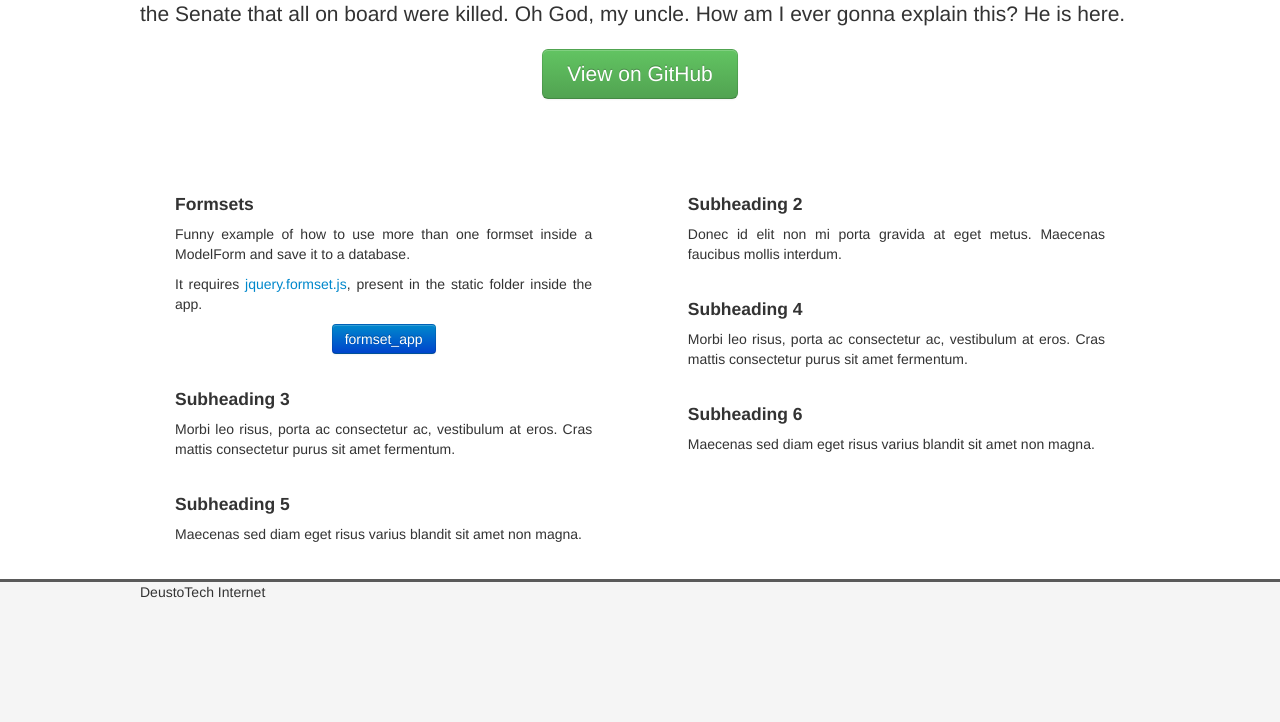
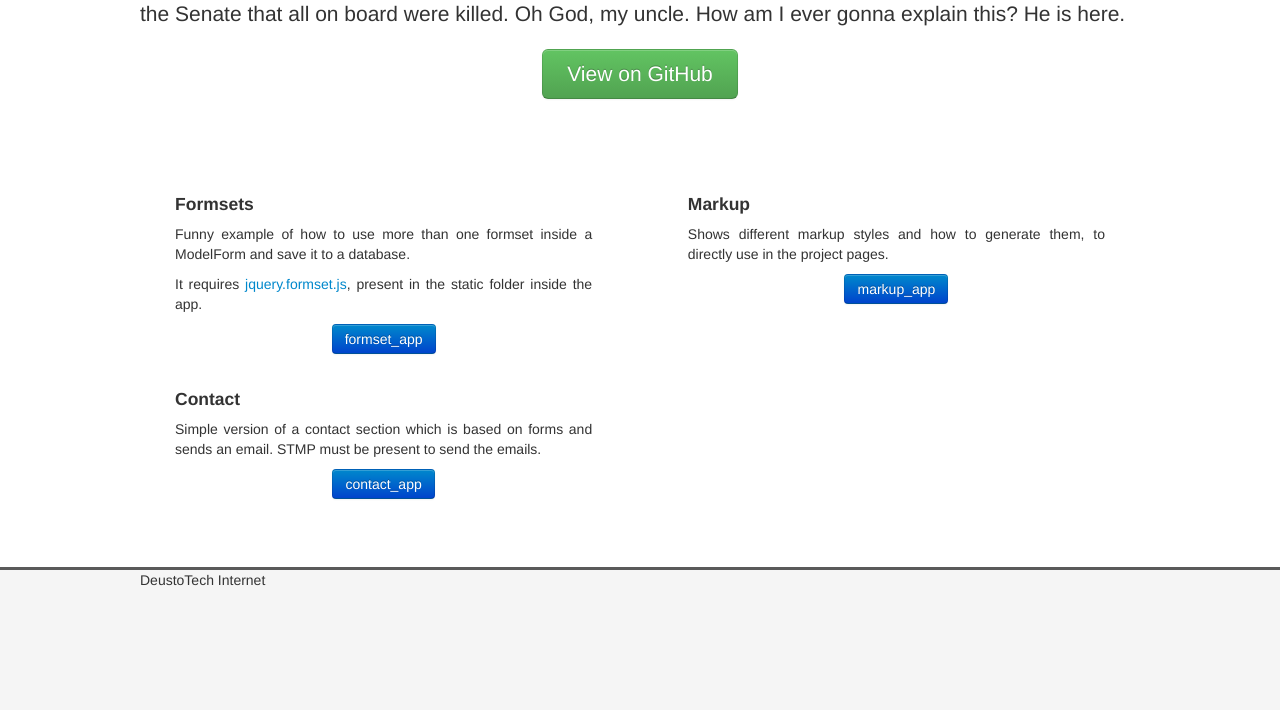
Before and after one commit to etxahun/django-bootstrap, a Django app: page / in a window 1280 px wide. Shown: the part 306-1028 px from the top of the page. After the commit the page ends 892 px from the top, so only its background shows below. Run offline with Django 3.2, Linux system fonts and the light colour scheme; parts of the project's set-up code (start-up, migrations or seed data) failed here and were passed over; some libraries are stand-ins or nearby versions.

Commit message:
Added link to markup_app on index.html

```diff
--- a/my_project/contact_app/views.py
+++ b/my_project/contact_app/views.py
@@ -39,7 +39,7 @@ def contact(request):
     else:
         form = ContactForm()
 
-    return render_to_response('contact.html', {'form': form}, context_instance = RequestContext(request))
+    return render_to_response('contact_app/contact.html', {'form': form}, context_instance = RequestContext(request))
 
 def correct(request):
-    return render_to_response('correct.html', {}, context_instance = RequestContext(request))
+    return render_to_response('contact_app/correct.html', {}, context_instance = RequestContext(request))
--- a/my_project/templates/my_project/index.html
+++ b/my_project/templates/my_project/index.html
@@ -32,30 +32,27 @@
             </div>
 
             <div class="app">
-                <h4>Subheading 3</h4>
-                <p>Morbi leo risus, porta ac consectetur ac, vestibulum at eros. Cras mattis consectetur purus sit amet fermentum.</p>
-            </div>
+                <h4>Contact</h4>
+                <p>
+                    Simple version of a contact section which is based on forms and sends an email. STMP must be present to send the emails.
+                </p>
 
-            <div class="app">
-                <h4>Subheading 5</h4>
-                <p>Maecenas sed diam eget risus varius blandit sit amet non magna.</p>
+                <div class="center">
+                    <a href="/contact" class="btn btn-primary">contact_app</a>
+                </div>
             </div>
         </div>
 
         <div class="span6">
             <div class="app">
-                <h4>Subheading 2</h4>
-                <p>Donec id elit non mi porta gravida at eget metus. Maecenas faucibus mollis interdum.</p>
-            </div>
+                <h4>Markup</h4>
+                <p>
+                    Shows different markup styles and how to generate them, to directly use in the project pages.
+                </p>
 
-            <div class="app">
-                <h4>Subheading 4</h4>
-                <p>Morbi leo risus, porta ac consectetur ac, vestibulum at eros. Cras mattis consectetur purus sit amet fermentum.</p>
-            </div>
-
-            <div class="app">
-                <h4>Subheading 6</h4>
-                <p>Maecenas sed diam eget risus varius blandit sit amet non magna.</p>
+                <div class="center">
+                    <a href="/markup" class="btn btn-primary">markup_app</a>
+                </div>
             </div>
         </div>
 
```
